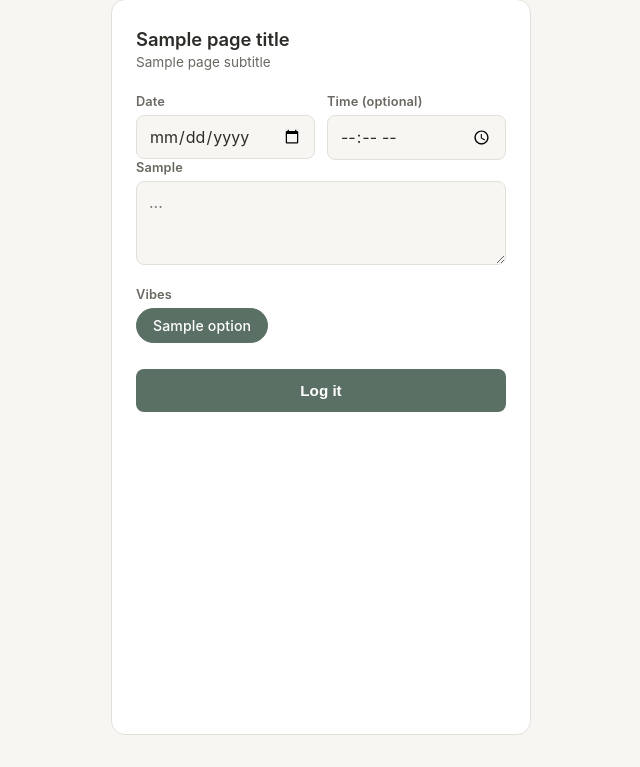
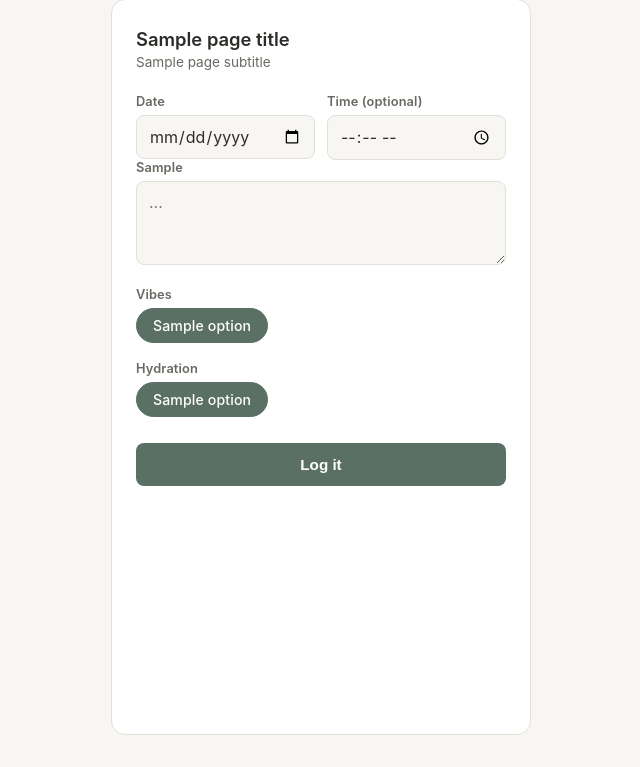
Before and after one commit to sarahrosegallagher/daily-log, a Flask app: template templates/index.html in a window 1280 px wide. Shown: the part 33-800 px from the top of the page, without its empty margins (319-959 px from the left). Run offline with Flask 3, Linux system fonts and the light colour scheme; the template is opened without the code that fills it: most values are stand-ins (such as "Sample title", 1, 10 or a date in 2020).

Commit message:
add to config for more features, build hydration into app.py and index.html

```diff
--- a/app.py
+++ b/app.py
@@ -20,12 +20,13 @@ app.secret_key = os.environ.get("SECRET_KEY", "change-me-in-production")
 # --- Config -----------------------------------------------------------
 DATA_DIR = os.path.join(os.path.dirname(__file__), "data")
 CSV_PATH = os.path.join(DATA_DIR, "entries.csv")
-CSV_HEADERS = ["date", "time", "entry", "vibes", "submitted_at"]
+CSV_HEADERS = ["date", "time", "entry", "vibes", "hydration", "submitted_at"]
 
 PAGE_TITLE = config.PAGE_TITLE
 PAGE_SUBTITLE = config.PAGE_SUBTITLE
 ENTRY_PLACEHOLDER = config.ENTRY_PLACEHOLDER
 VIBE_OPTIONS = config.VIBE_OPTIONS
+HYDRATION_OPTIONS = config.HYDRATION_OPTIONS
 
 # Basic auth credentials - set these as environment variables on the host,
 # don't hardcode real values here.
@@ -64,7 +65,7 @@ def ensure_csv():
             writer.writerow(CSV_HEADERS)
 
 
-def append_entry(date_val, time_val, entry_val, vibes_val):
+def append_entry(date_val, time_val, entry_val, vibes_val, hydration_val):
     ensure_csv()
     now = datetime.now()
     # Fallback rule: if no time given, use the current server time.
@@ -82,6 +83,7 @@ def append_entry(date_val, time_val, entry_val, vibes_val):
             time_val,
             entry_val.strip(),
             vibes_val,
+            hydration_val,
             now.isoformat(timespec="seconds"),
         ])
 
@@ -97,6 +99,7 @@ def index():
         today=today,
         now_time=now_time,
         vibe_options=VIBE_OPTIONS,
+        hydration_options=HYDRATION_OPTIONS,
         page_title=PAGE_TITLE,
         page_subtitle=PAGE_SUBTITLE,
         entry_placeholder=ENTRY_PLACEHOLDER,
@@ -110,6 +113,7 @@ def submit():
     time_val = request.form.get("time", "").strip()
     entry_val = request.form.get("entry", "").strip()
     vibes_val = request.form.get("vibes", "").strip()
+    hydration_val = request.form.get("hydration", "").strip()
 
     if not entry_val:
         flash("Entry text can't be empty.")
@@ -119,7 +123,11 @@ def submit():
         flash("Invalid mood selection.")
         return redirect(url_for("index"))
 
-    append_entry(date_val, time_val, entry_val, vibes_val)
+    if hydration_val and hydration_val not in HYDRATION_OPTIONS:
+        flash("Invalid hydration selection.")
+        return redirect(url_for("index"))
+
+    append_entry(date_val, time_val, entry_val, vibes_val, hydration_val)
     flash("Logged.")
     return redirect(url_for("index"))
 
--- a/templates/index.html
+++ b/templates/index.html
@@ -85,14 +85,14 @@
       grid-template-columns: 1fr 1fr;
       gap: 12px;
     }
-    .vibes {
+    .pill-group {
       display: flex;
       flex-wrap: wrap;
       gap: 8px;
       margin-top: 6px;
     }
-    .vibes input { display: none; }
-    .vibes label {
+    .pill-group input { display: none; }
+    .pill-group label {
       margin: 0;
       font-weight: 500;
       font-size: 0.88rem;
@@ -103,7 +103,7 @@
       padding: 8px 16px;
       cursor: pointer;
     }
-    .vibes input:checked + label {
+    .pill-group input:checked + label {
       background: var(--accent);
       border-color: var(--accent);
       color: #fff;
@@ -152,10 +152,18 @@
       <textarea id="entry" name="entry" placeholder="..." required></textarea>
 
       <label>Vibes</label>
-      <div class="vibes">
+      <div class="pill-group vibes">
         {% for option in vibe_options %}
           <input type="radio" id="vibe-{{ loop.index }}" name="vibes" value="{{ option }}" {% if loop.first %}checked{% endif %}>
           <label for="vibe-{{ loop.index }}">{{ option }}</label>
+        {% endfor %}
+      </div>
+
+      <label>Hydration</label>
+      <div class="pill-group hydration">
+        {% for option in hydration_options %}
+          <input type="radio" id="hydration-{{ loop.index }}" name="hydration" value="{{ option }}" {% if loop.first %}checked{% endif %}>
+          <label for="hydration-{{ loop.index }}">{{ option }}</label>
         {% endfor %}
       </div>
 
```
Also changed, not shown: config_example.py (+7 -0 lines).
